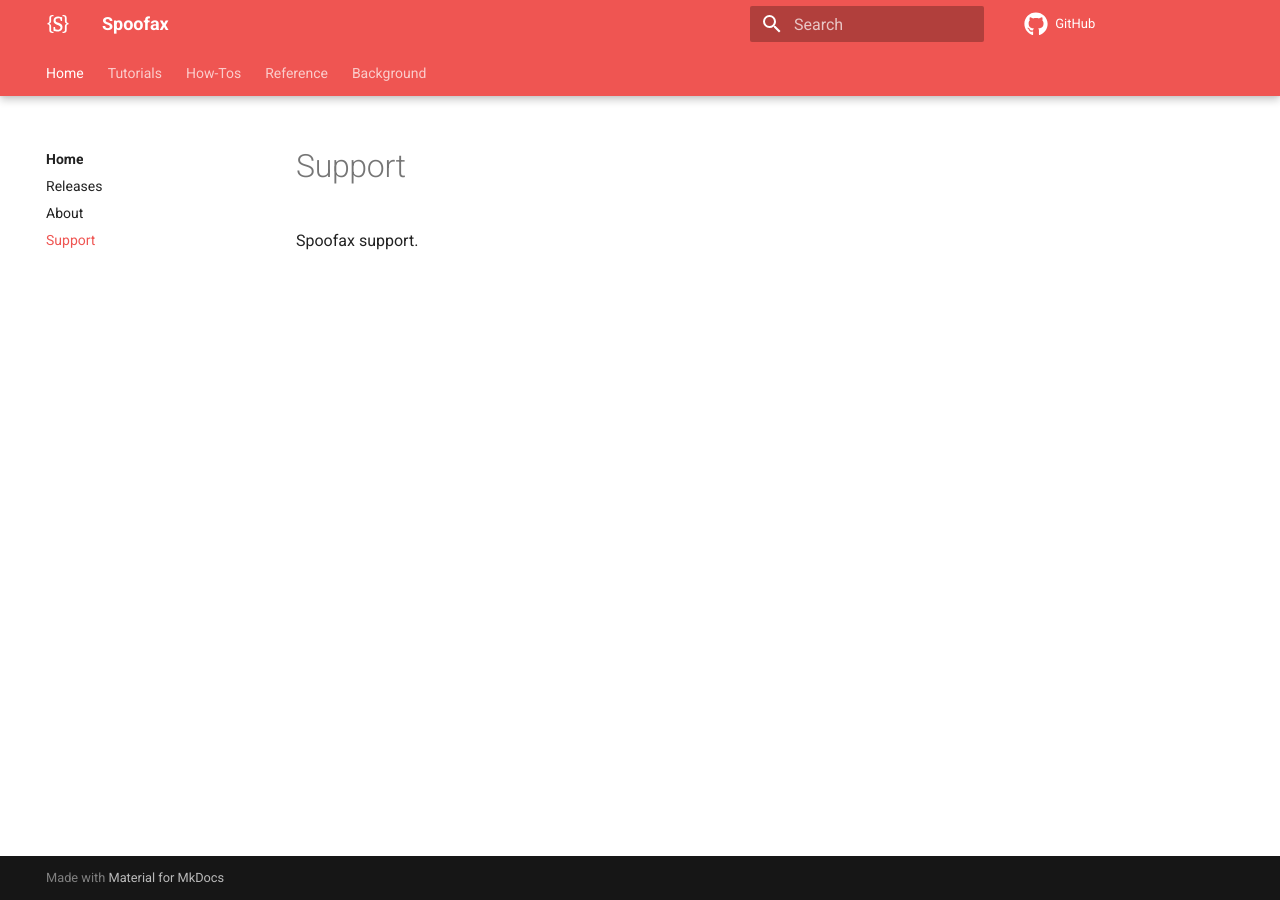
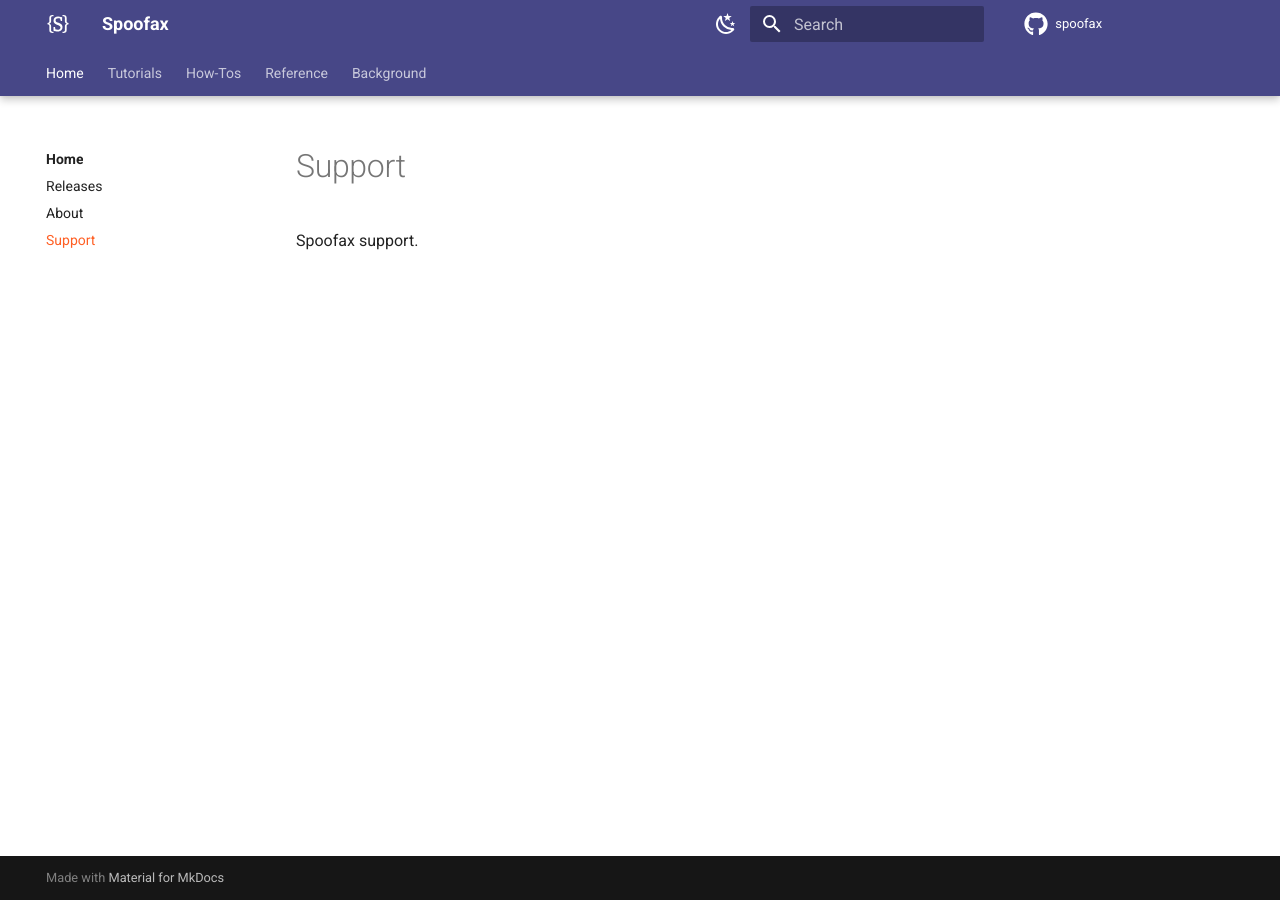
Before and after one commit to pdmosses/metaborg.github.io, an MkDocs documentation site: the page built from docs/support.md, in a window 1280 px wide. Built offline with MkDocs 1.6.1 and Material for MkDocs 9.7.7, drawn with Linux system fonts in a browser that asks for light colours; comment, search, counter and statistics services are not loaded.

Commit message:
Add ability to use custom colors

```diff
--- /dev/null
+++ b/docs/assets/styles.css
@@ -0,0 +1,39 @@
+/**
+ * Light theme
+ * ===========
+ */
+[data-md-color-scheme="spoofax"] {
+    --md-primary-fg-color: #474787;
+    --md-primary-fg-color--light: #a7a4b2;
+    --md-primary-fg-color--dark: #1b1632;
+
+
+    --md-accent-fg-color: #ff5f24;
+    --md-accent-fg-color--light: #ffb142;
+    --md-accent-fg-color--dark: #b33939;
+
+    --md-default-bg-color: #ffffff;     /* same as color of hero-border-light.svg */
+
+    --md-typeset-a-color: var(--md-accent-fg-color);
+}
+
+/**
+ * Dark theme
+ * ==========
+ * Needs to be named 'slate' for `--md-hue` to work.
+ */
+[data-md-color-scheme="slate"] {
+    --md-hue: 260;
+
+    --md-primary-fg-color: #474787;
+    --md-primary-fg-color--light: #a7a4b2;
+    --md-primary-fg-color--dark: #1b1632;
+
+    --md-accent-fg-color: #ff5f24;
+    --md-accent-fg-color--light: #ffb142;
+    --md-accent-fg-color--dark: #694545;
+
+    --md-default-bg-color: #2c3a47;     /* same as color of hero-border-dark.svg */
+
+    --md-typeset-a-color: var(--md-accent-fg-color);
+}
--- a/mkdocs.yml
+++ b/mkdocs.yml
@@ -1,6 +1,8 @@
 site_name: Spoofax
-site_description: Documentation of the Spoofax language workbench.
+site_author: Spoofax Team
+site_description: Spoofax language workbench
 
+repo_name: spoofax
 repo_url: https://github.com/metaborg/spoofax
 edit_uri: https://github.com/metaborg/spoofax-docs/edit/main/docs
 
@@ -31,9 +33,18 @@
     logo: fontawesome/solid/sticky-note
     repo: fontawesome/brands/github
   palette:
-    #scheme: slate
-    primary: red
-    accent: pink
+    # Light mode
+    - media: "(prefers-color-scheme: light)"
+      scheme: spoofax
+      toggle:
+        icon: material/weather-night
+        name: Switch to dark mode
+    # Dark mode
+    - media: "(prefers-color-scheme: dark)"
+      scheme: slate
+      toggle:
+        icon: material/weather-sunny
+        name: Switch to light mode
   font:
     code: JetBrains Mono
   features:
@@ -42,6 +53,9 @@
     - navigation.tabs.sticky
     - navigation.top
     - navigation.indexes
+
+extra_css:
+  - assets/styles.css
 
 markdown_extensions:
   - abbr
```
